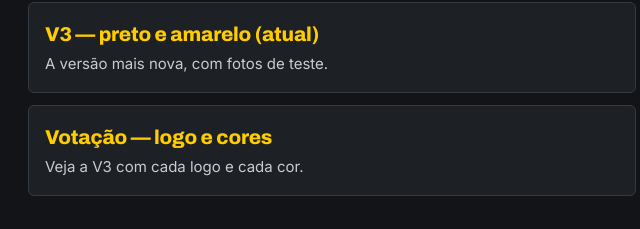
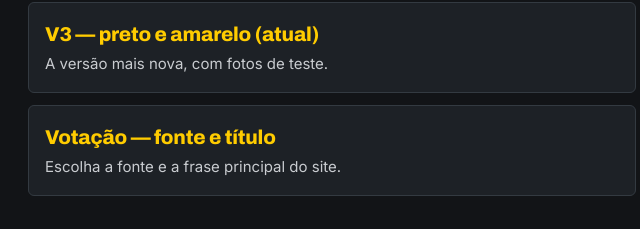
Before and after one commit to DiogoTorresWeb/ideal-votacao, a plain HTML site: page index.html in a window 1280 px wide. Shown: the part 530-759 px from the top of the page, 308-948 px from the left. Drawn offline with Linux system fonts and the light colour scheme.

Commit message:
Card da votacao fonte e titulo

```diff
--- a/index.html
+++ b/index.html
@@ -16,7 +16,7 @@ textarea{width:100%;min-height:70px;font:inherit;padding:10px;border-radius:4px;
 <a class="a" href="v0/"><span class="t">V0 — a primeira, preta</span><span>O ponto de partida.</span></a>
 <a class="a" href="v1/"><span class="t">V1 — petróleo e laranja</span><span>Segunda tentativa, com fotos e animação.</span></a>
 <a class="a" href="v3/"><span class="t">V3 — preto e amarelo (atual)</span><span>A versão mais nova, com fotos de teste.</span></a>
-<a class="a" href="v3/votacao.html"><span class="t">Votação — logo e cores</span><span>Veja a V3 com cada logo e cada cor.</span></a>
+<a class="a" href="v3/votacao.html"><span class="t">Votação — fonte e título</span><span>Escolha a fonte e a frase principal do site.</span></a>
 <h2>3 perguntas rápidas</h2>
 <label for="p1">1. Qual versão passa mais confiança?</label><textarea id="p1"></textarea>
 <label for="p2">2. Qual você chamaria se fosse cliente?</label><textarea id="p2"></textarea>
```
